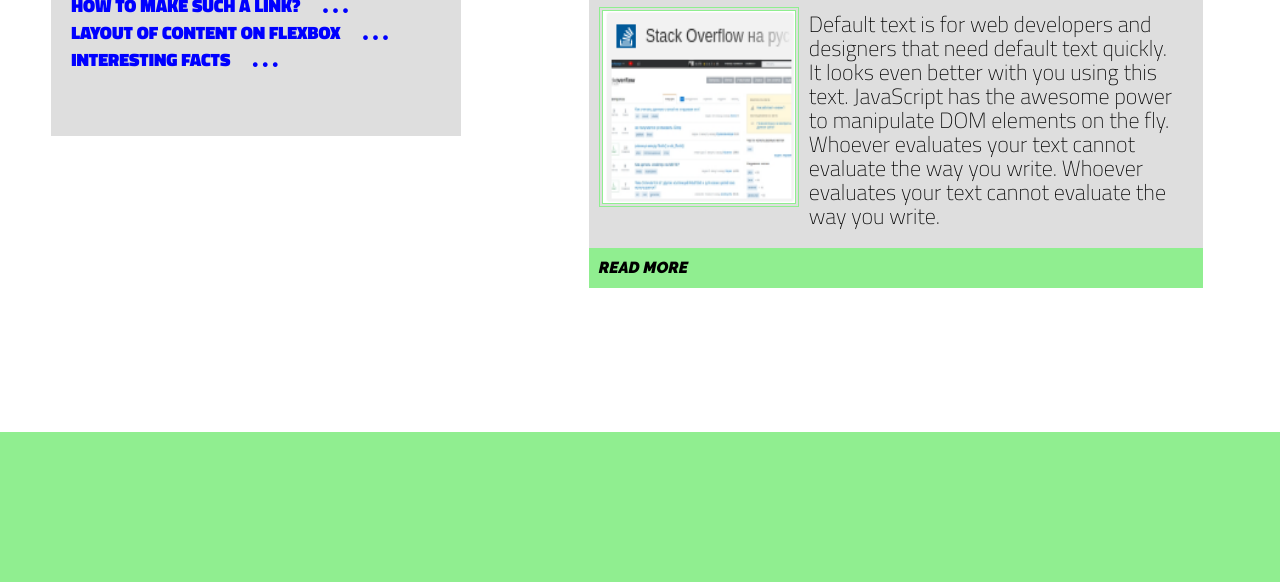
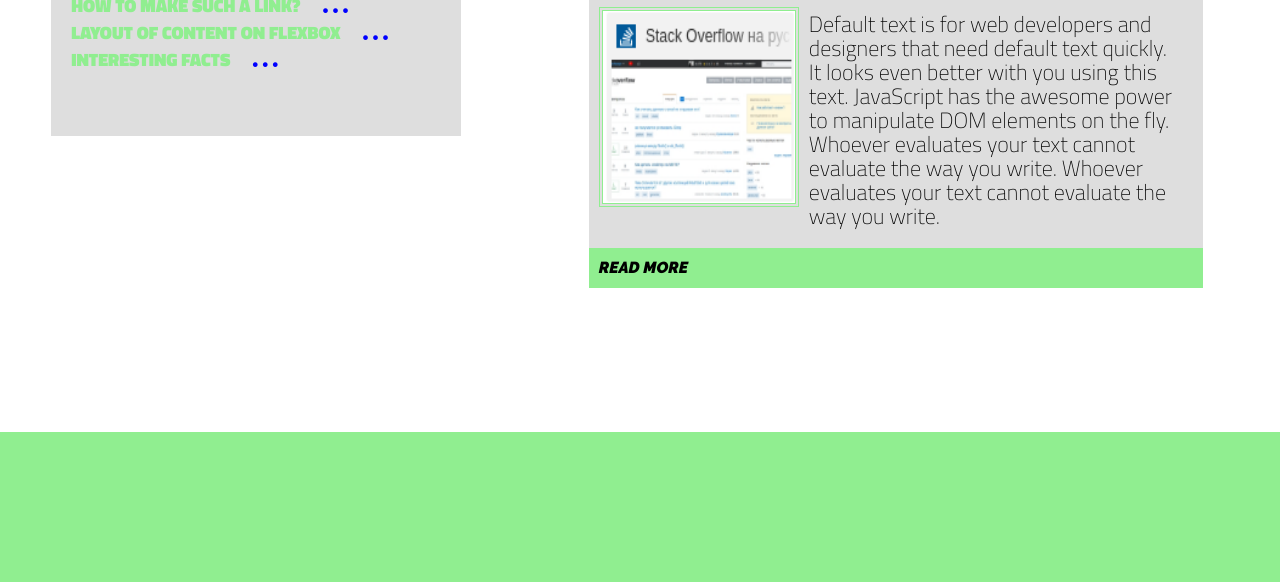
Before and after one commit to GeyanPeaple/geyanpeaple.github.io, a plain HTML site: page site/index.html in a window 1280 px wide. Shown: the part 218-800 px from the top of the page. Drawn offline with nearby package versions, Linux system fonts and the light colour scheme.

Commit message:
Update style.css

```diff
--- a/site/css/style.css
+++ b/site/css/style.css
@@ -13,7 +13,7 @@
 a:active,
 a:focus,
 a:link{
- color:blue;
+ color:lightgreen;
 }
 
 .clear,
```
